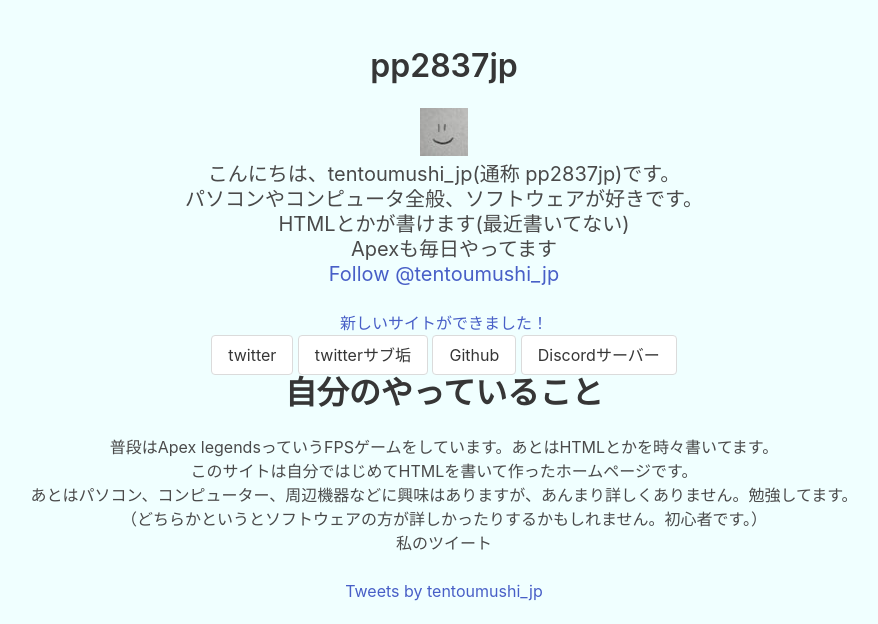
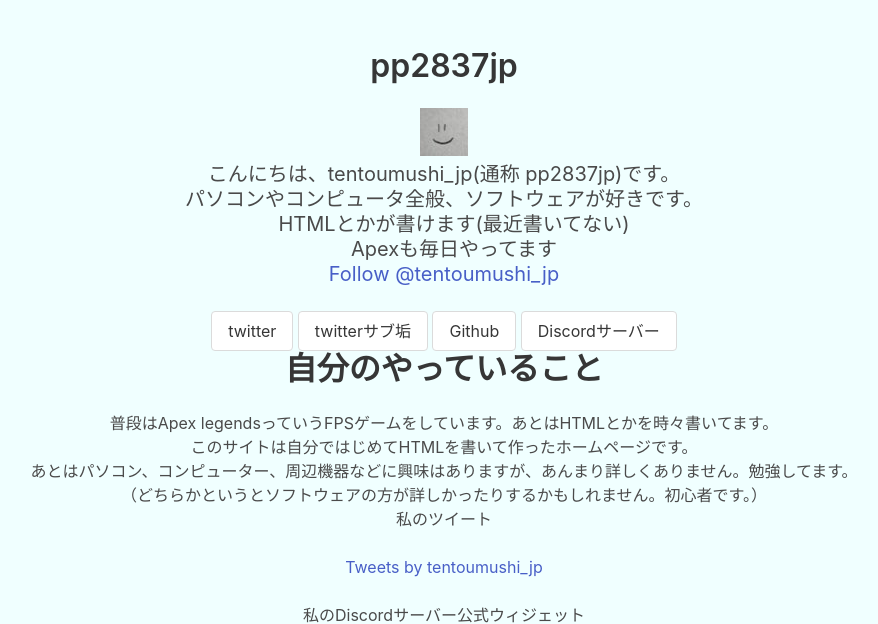
Before and after one commit to tentoumushi-jp/tentoumushi-jp.github.io, a plain HTML site: page index.html in a window 1280 px wide. Shown: the top 624 px of the page, without its empty margins (196-1074 px from the left). Drawn offline with nearby package versions, Linux system fonts and the light colour scheme; a script that the page names is missing.

Commit message:
Update index.html

```diff
--- a/index.html
+++ b/index.html
@@ -52,7 +52,6 @@
 　HTMLとかが書けます(最近書いてない)<br>
 　Apexも毎日やってます<br><a href="https://twitter.com/tentoumushi_jp?ref_src=twsrc%5Etfw" class="twitter-follow-button" data-show-count="false">Follow @tentoumushi_jp</a><script async src="https://platform.twitter.com/widgets.js" charset="utf-8"></script>
       </p>
-      <div color="#ff0000"><a href="https://pp2837jp.github.io">新しいサイトができました！</a></div>
       <a href="https://twitter.com/pp2837jp" class="button" title="pp2837jp on twitter">twitter</a>
       <a href="https://twitter.com/tentoumushi_jp" class="button" title="tentoumushi_jp on twitter">twitterサブ垢</a>
       <a href="https://github.com/tentomushijp" class="button" title="tentomushijp(pp2837jp)Github">Github</a>
```
